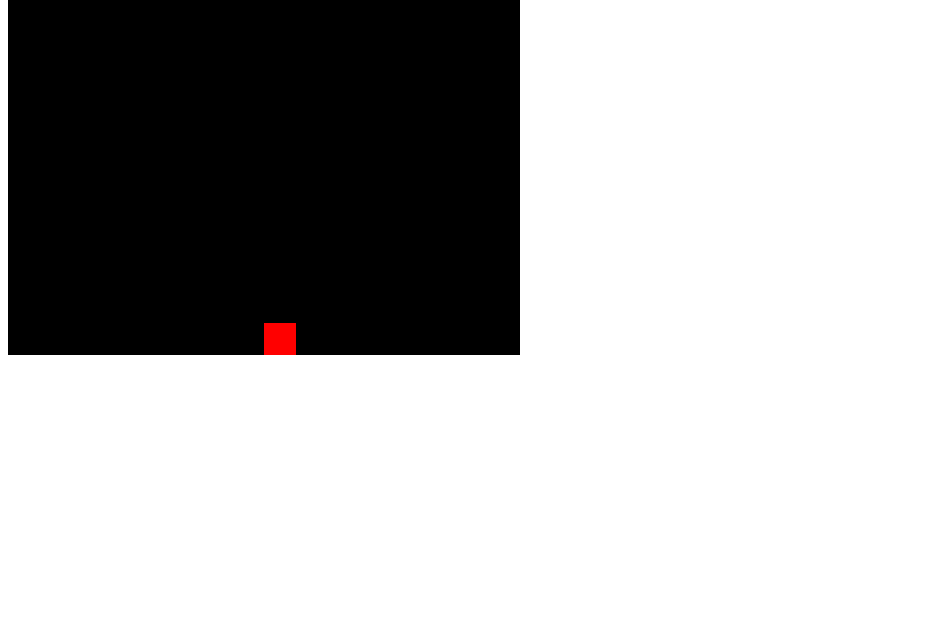
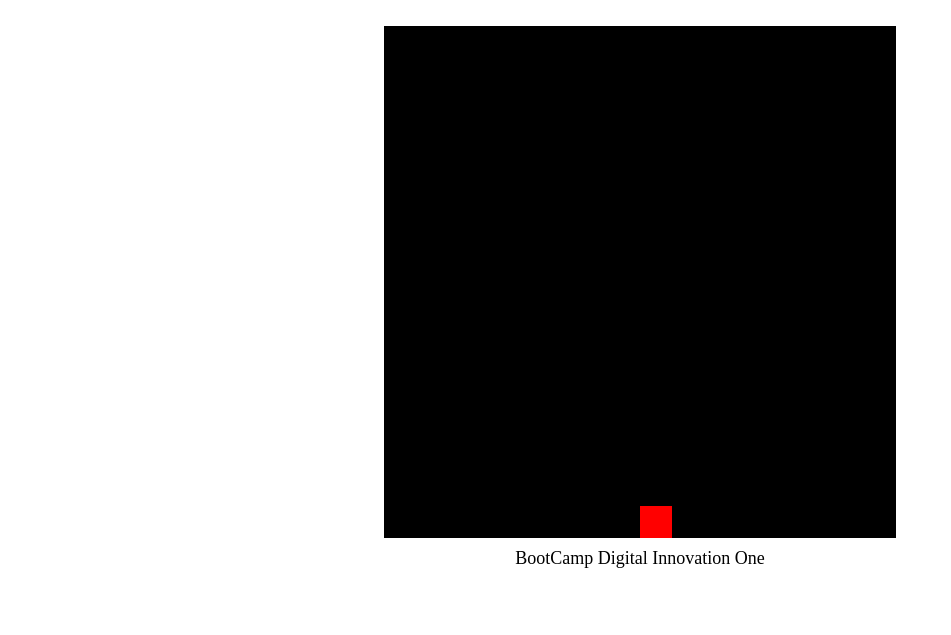
Before and after one commit to Ruan-codeVi/Snake-Game, a plain HTML site: page index.html in a window 1280 px wide. Shown: the part 165-800 px from the top of the page, without its empty margins (0-951 px from the left). Drawn offline with Linux system fonts and the light colour scheme.

Commit message:
finalizado

```diff
--- a/index.html
+++ b/index.html
@@ -5,10 +5,13 @@
     <meta http-equiv="X-UA-Compatible" content="IE=edge">
     <meta name="viewport" content="width=device-width, initial-scale=1.0">
     <script defer src="script.js"></script>
+    <link rel="stylesheet" href="style.css">
     <title>Snake Game</title>
 </head>
 <body>
+    <h1>Snake Game ---</h1>
     <!-- tag canvas cuida de criar e manipular partes graficas -->
     <canvas id="snake" width="512" height="512" ></canvas>
+    <footer> BootCamp Digital Innovation One</footer>
 </body>
 </html>
--- a/style.css
+++ b/style.css
@@ -1,4 +1,16 @@
-*{
-    padding: 0;
-    margin: 0;
+
+body{
+    height: 95vh;
+    width: 95;
+    display: flex;
+    justify-content: center;
+    align-items: center;
+    flex-direction: column;
+    font-size: 30px;
+    color: rgba(18, 102, 36, 0.76);
 }
+footer{
+    color: black;
+    font-size: 18px;
+    padding-top: 10px;
+}
```
